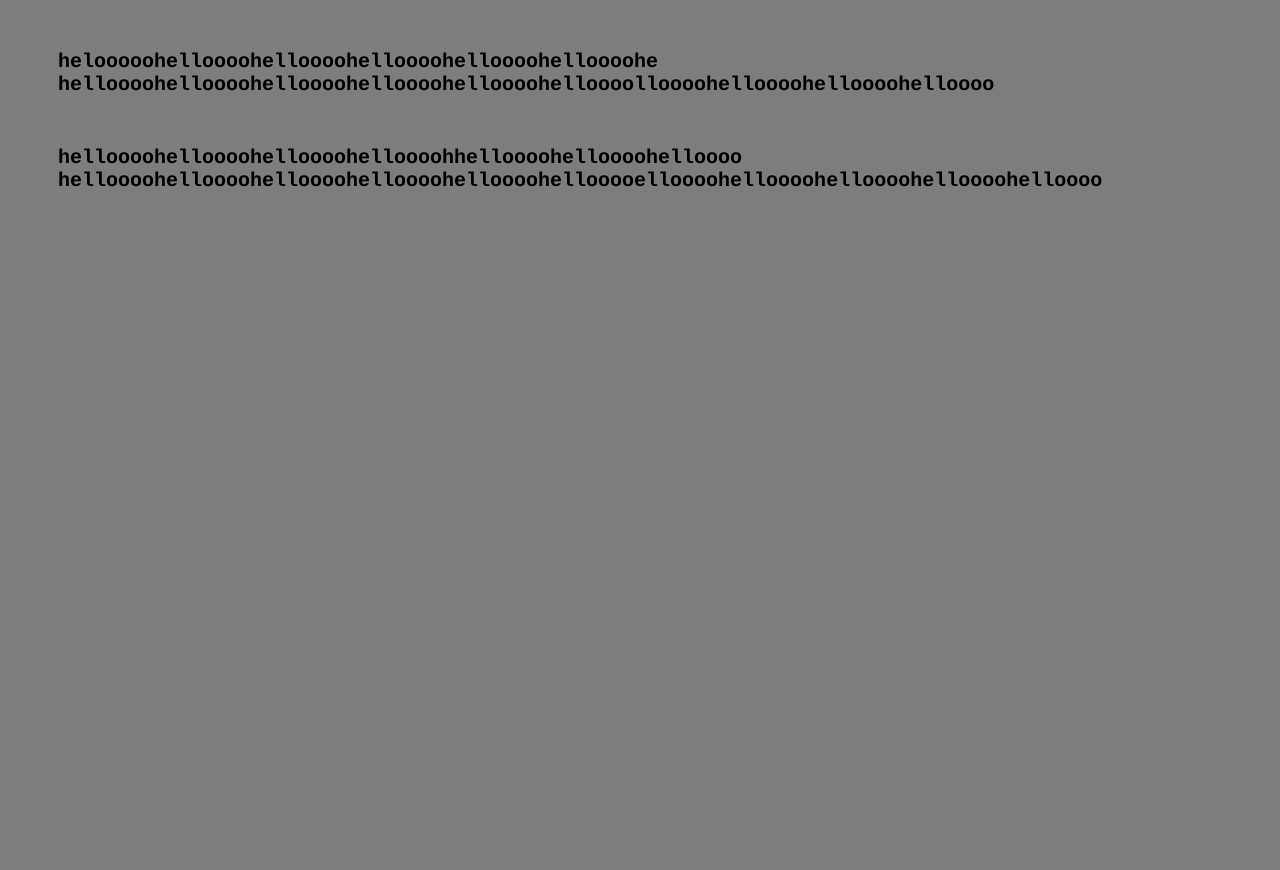
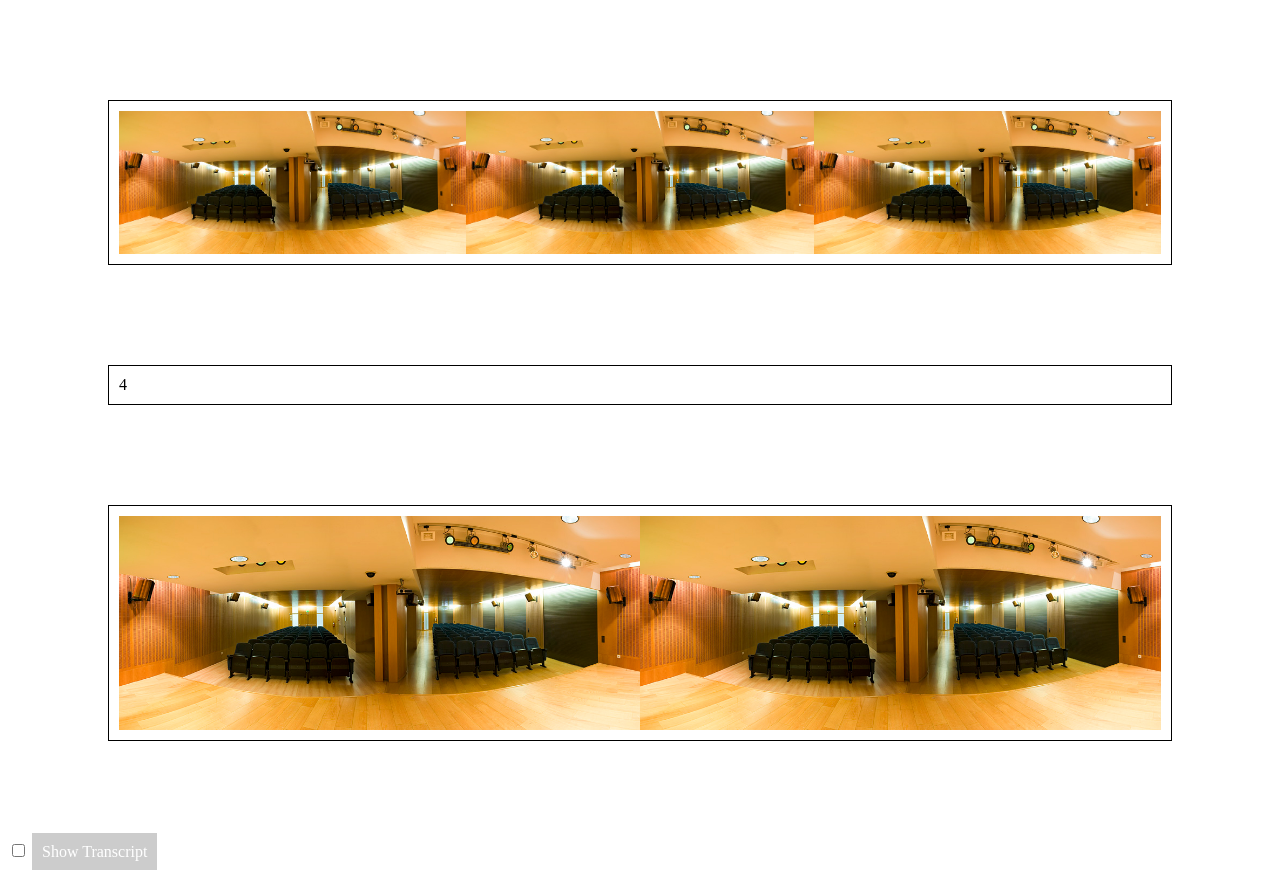
Before and after one commit to m1sis/Comic, a plain HTML site: page index.html in a window 1280 px wide. Before the commit the page ends 800 px from the top, so only its background shows below. Drawn offline with Linux system fonts and the light colour scheme.

Commit message:
trascript button

```diff
--- a/index.html
+++ b/index.html
@@ -1,19 +1,74 @@
 <style>
-  body {
+  label[for="transcript-toggle"] {
+  background-color: #ccc;
+  color: #fff;
+  border: none;
+  padding: 10px;
+  cursor: pointer;
+}
 
-    background-color: #7d7d7d;
+  .row {
+    border: 20px solid red;
+    margin: 10px;
+    padding: 10px;
+    display: grid;
+    grid-template-columns: 1fr 1fr 1fr;
   }
-  .normtext {
-    margin: 50px 50px;
-    font-family: Courier;
-    font-size: 20px;
+
+  .row2 {
+    border: 20px solid red;
+    margin: 10px;
+    padding: 10px;
+    display: grid;
+    grid-template-columns: 1fr 1fr;
   }
+
+  .page>div {
+    border: 1px solid;
+    margin: 100px;
+
+  }
+  #transcript {
+  display: none;
+}
+
+#transcript-toggle:checked ~ #transcript {
+  display: block;
+}
+
+
 
 </style>
 
+
+
 <body>
-<h2 class="normtext">helooooohelloooohelloooohelloooohelloooohelloooohe
-  helloooohelloooohelloooohelloooohelloooohelloooolloooohelloooohelloooohelloooo</h2>
-<h2 class="normtext">helloooohelloooohelloooohelloooohhelloooohelloooohelloooo
-  helloooohelloooohelloooohelloooohelloooohellooooelloooohelloooohelloooohelloooohelloooo</h2>
+  <div class="page">
+    <div class="row">
+      <div>
+        <img width="100%" src="auditorioPano.jpeg" alt="description of image">
+      </div>
+      <div>
+        <img width="100%" src="auditorioPano.jpeg" alt="description of image">
+      </div>
+      <div>
+        <img width="100%" src="auditorioPano.jpeg" alt="description of image">
+      </div>
+    </div>
+    <div class="row2">
+      <div>4</div>
+    </div>
+    <div class="row2">
+      <div>
+        <img width="100%" src="auditorioPano.jpeg" alt="description of image"></div>
+      <div>
+        <img width="100%" src="auditorioPano.jpeg" alt="description of image">
+      </div>
+    </div>
+  </div>
+<input type="checkbox" id="transcript-toggle" />
+<label for="transcript-toggle">Show Transcript</label>
+<section id="transcript">
+  <p>This is the transcript of the comic.</p>
+</section>
 </body>
```
